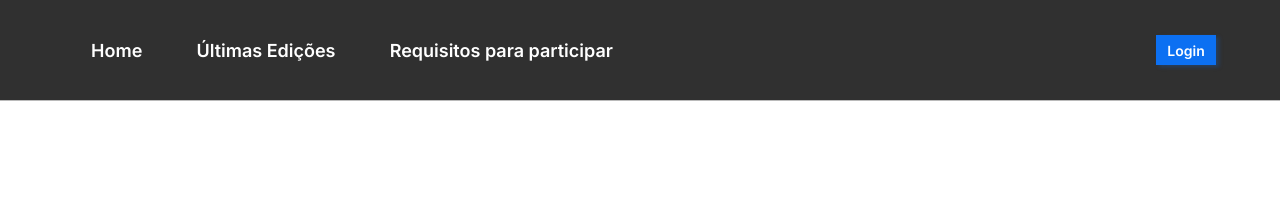
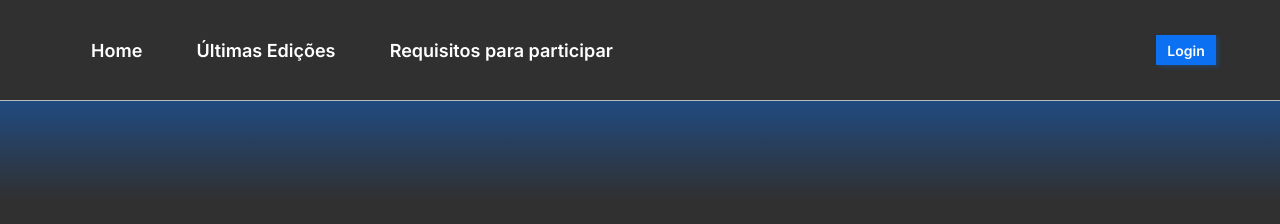
Before and after one commit to MarlonMantovani/bootcamp-dnc, a plain HTML site: page index.html in a window 1280 px wide. Drawn offline with Linux system fonts and the light colour scheme.

Commit message:
Background gradient com CSS

```diff
--- a/index.html
+++ b/index.html
@@ -19,5 +19,8 @@
         <button>Login</button>
 
     </nav>
+    <div style="height: 700px;">
+
+    </div>
 </body>
 </html>
--- a/style.css
+++ b/style.css
@@ -1,6 +1,7 @@
-* {
+body {
     margin: 0;
     padding: 0px;
+    background:linear-gradient(180deg, rgba(12, 112, 242, 0.5) 10%, rgba(12, 112, 242, 0) 25%), #303030;
 }
 
 /* ______________________________________ */
@@ -19,7 +20,7 @@
     #menu {
         display: flex;
         width: 45%;
-        justify-content: space-around ;
+        justify-content: space-around;
         align-items: center;
 
         margin-left: 5%;
```
